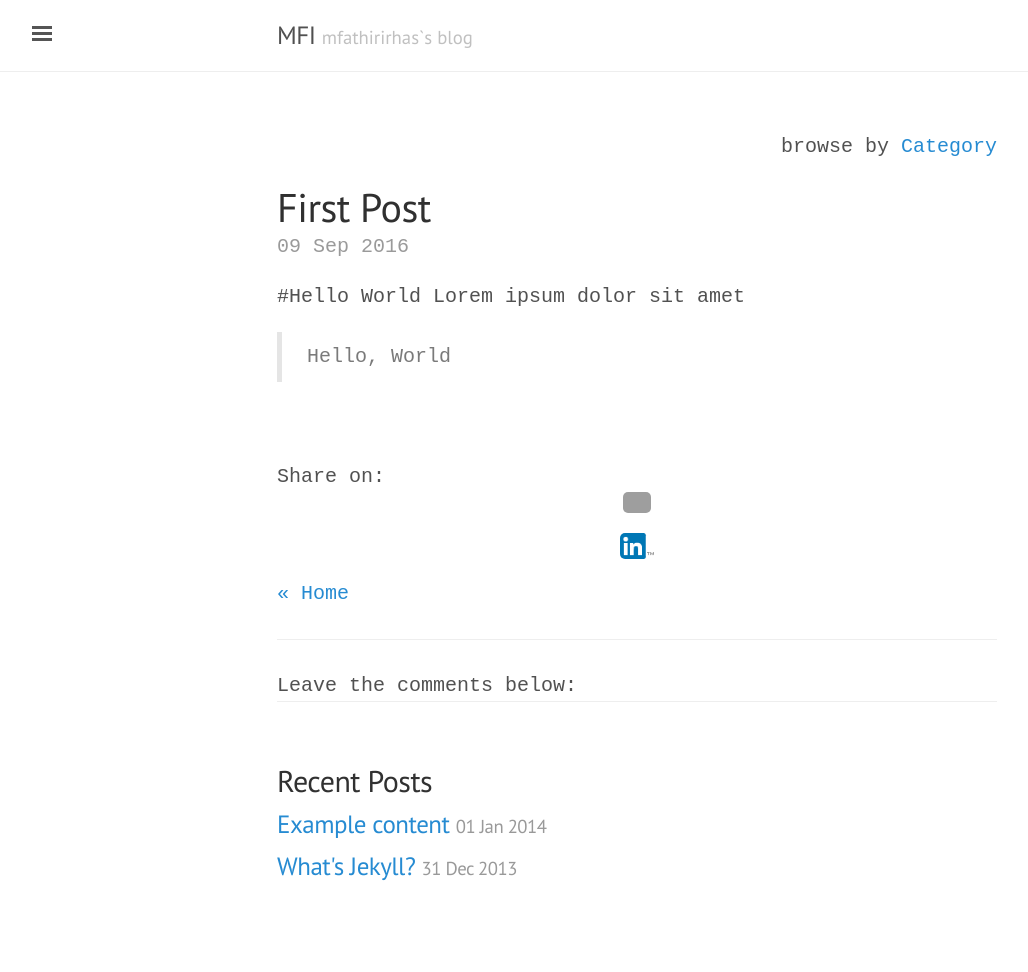
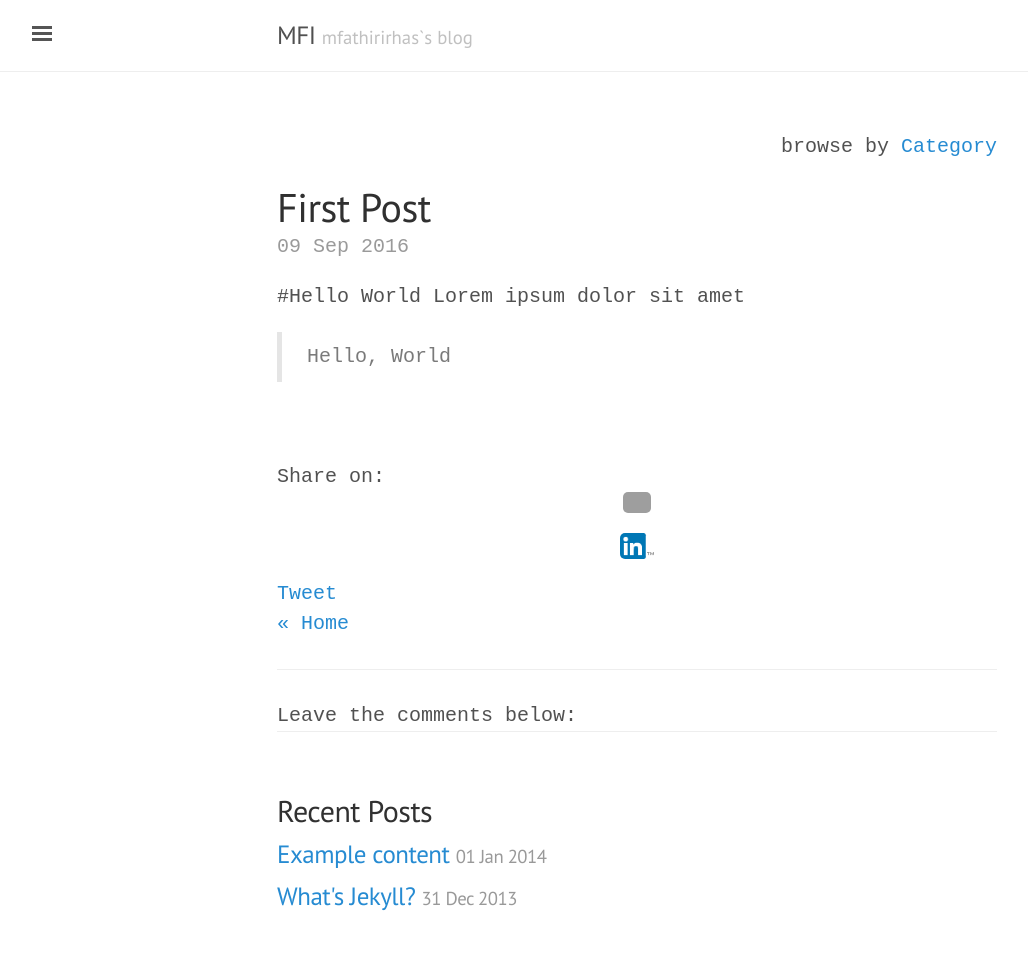
Before and after one commit to mfirhas/mfathirirhas.github.io, a Jekyll site: the page built from _posts/2016-09-10-first-post.md, in a window 1280 px wide. Shown: the whole page, without its empty margins (3-1031 px from the left). Built offline with Jekyll 4.4.1, drawn with Linux system fonts in a browser that asks for light colours; comment, search, counter and statistics services are not loaded; before the commit the page ends 942 px from its top, so only the background shows below that; grey boxes are pictures that could not be loaded.

Commit message:
Add Twitter Share button

```diff
--- a/_layouts/post.html
+++ b/_layouts/post.html
@@ -35,6 +35,8 @@ Share on: <a href="https://plus.google.com/share?url=http://mfathirirhas.github.
         </img>
 
 </a>
+
+<a href="https://twitter.com/share" class="twitter-share-button" data-show-count="false">Tweet</a><script async src="//platform.twitter.com/widgets.js" charset="utf-8"></script>
 
 </p>
 <!--end share-->
```
